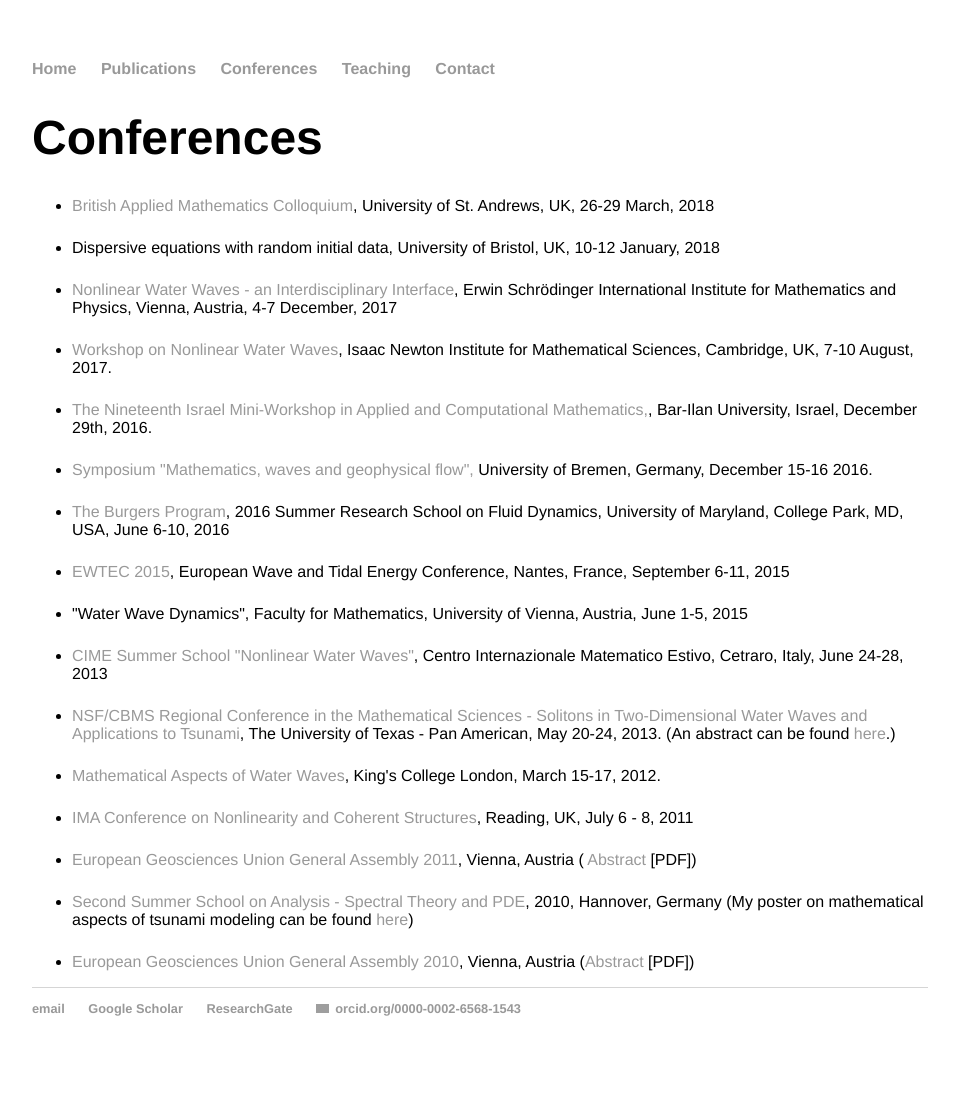
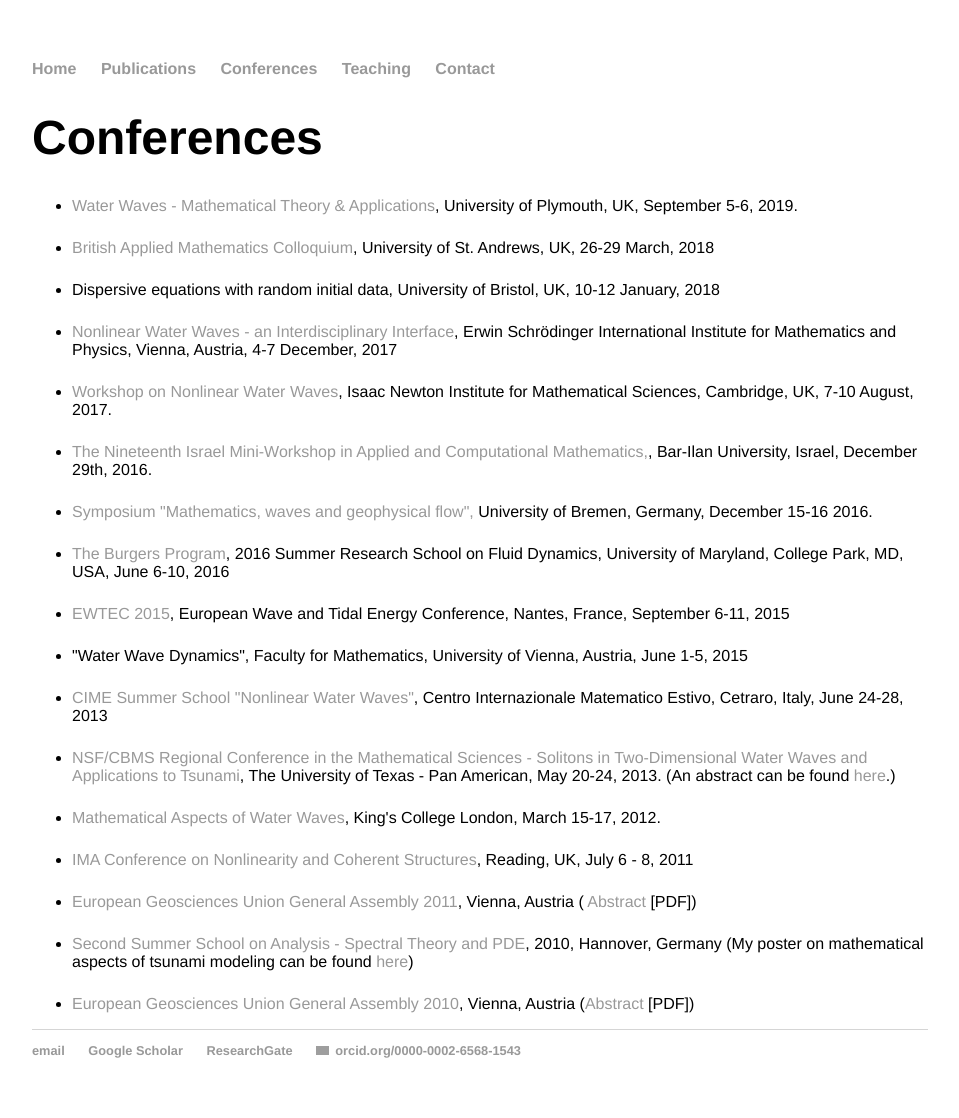
Before and after one commit to rstuhlmeier/rstuhlmeier.github.io, a Jekyll site: the page built from conferences/index.html, in a window 1280 px wide. Shown: the whole page, without its empty margins (160-1119 px from the left). Built offline with Jekyll 4.4.1, drawn with Linux system fonts in a browser that asks for light colours; before the commit the page ends 1076 px from its top, so only the background shows below that; grey boxes are pictures that could not be loaded.

Commit message:
Update index.html

```diff
--- a/conferences/index.html
+++ b/conferences/index.html
@@ -6,6 +6,8 @@ title: Raphael Stuhlmeier - Conferences
 <h1>Conferences</h1>
 
 <ul type=disc>
+          <li> <a href="workshop.html">Water Waves - Mathematical Theory & Applications</a>, University of Plymouth, UK, September 5-6, 2019.</li>
+<p>
 <li> <a href="http://www.mcs.st-and.ac.uk/~bamc2018/">British Applied Mathematics Colloquium</a>, University of St. Andrews, UK, 26-29 March, 2018</li>
 <p>
 <li> Dispersive equations with random initial data, University of Bristol, UK, 10-12 January, 2018</li>
```
